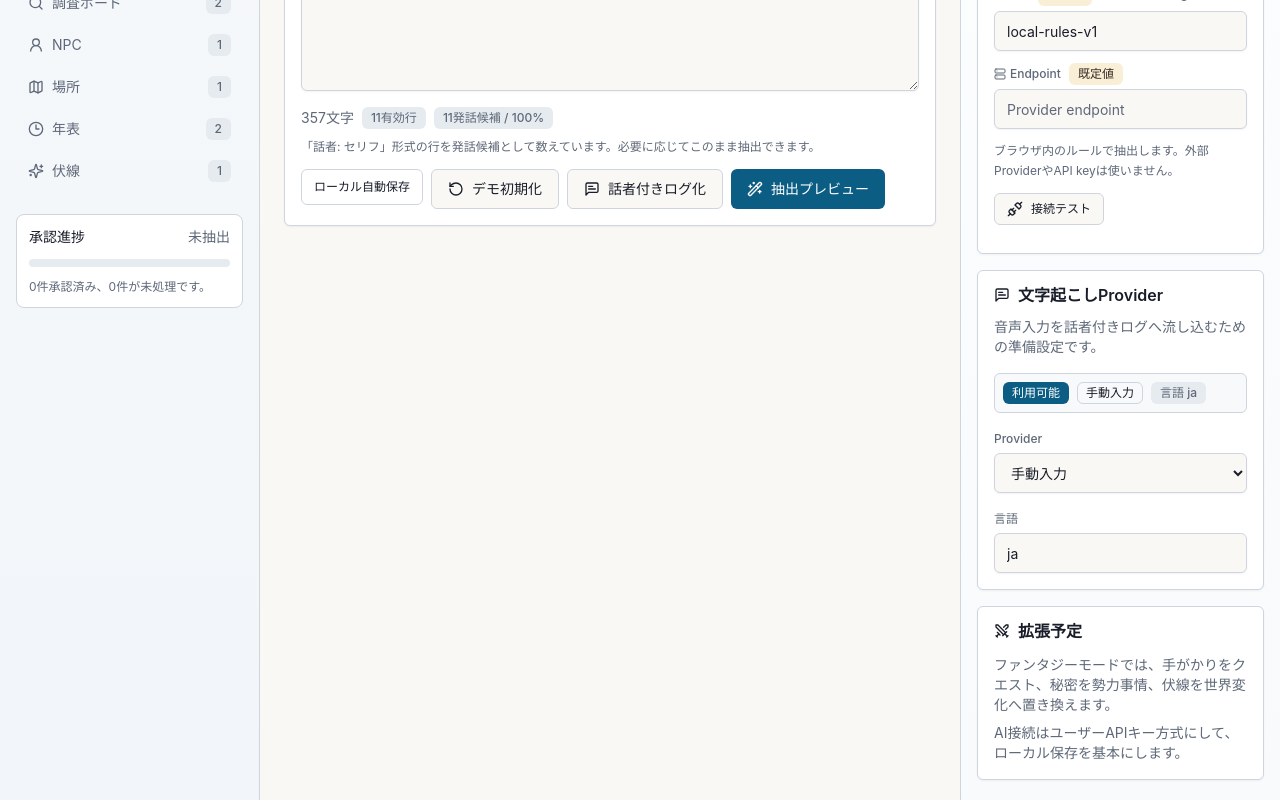
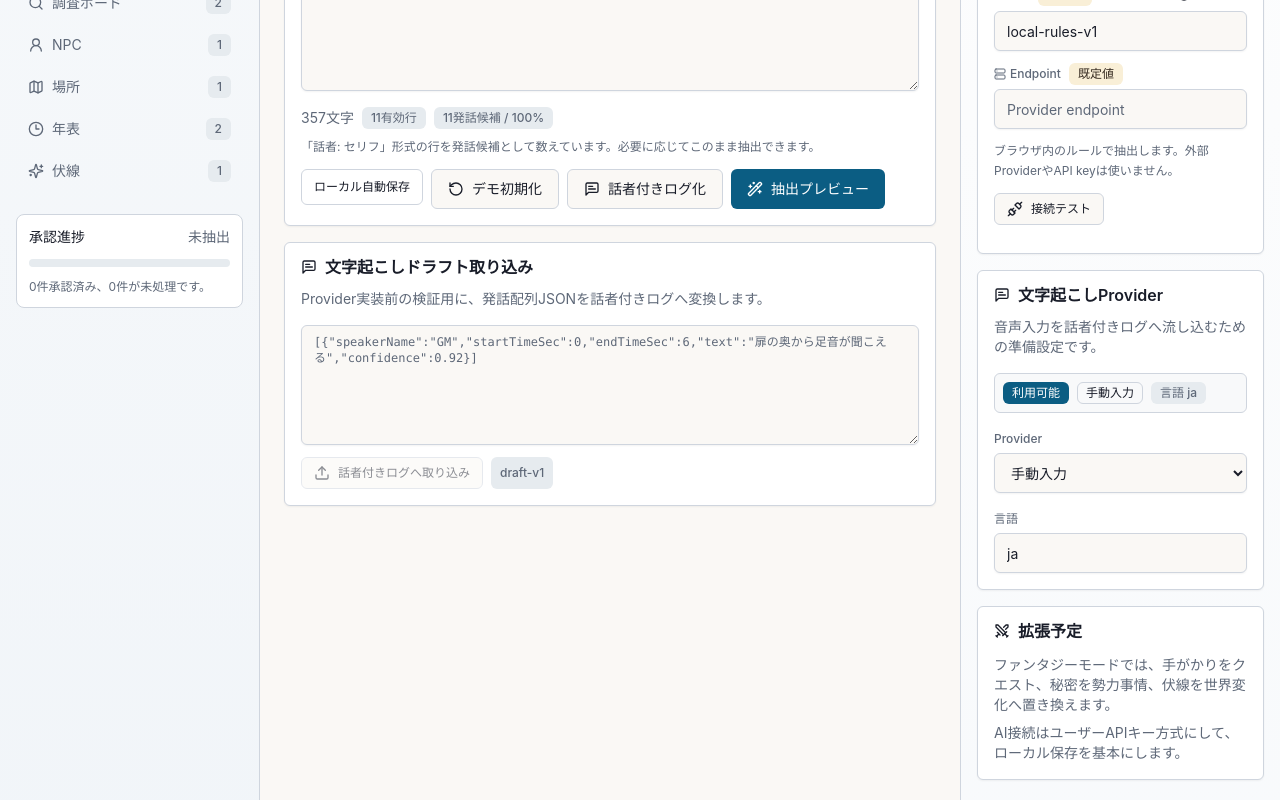
Before and after one commit to Kota-Ohno/trpg-gm-copilot, a React (Vite) app: page / in a window 1280 px wide. Shown: the part 702-1502 px from the top of the page. Built offline with nearby package versions, Linux system fonts and the light colour scheme.

Commit message:
Import transcription draft logs

```diff
--- a/src/App.tsx
+++ b/src/App.tsx
@@ -29,6 +29,7 @@ import { Button } from "./components/ui/button";
 import { Card, CardContent, CardDescription, CardHeader, CardTitle } from "./components/ui/card";
 import { Input } from "./components/ui/input";
 import { Tabs } from "./components/ui/tabs";
+import { Textarea } from "./components/ui/textarea";
 import { sampleLiveLog } from "./data/sample";
 import {
   applyExtraction,
@@ -46,6 +47,7 @@ import {
 import {
   liveLogToPlainText,
   parsePlainLogToLiveLog,
+  transcriptionDraftsToLiveLog,
 } from "./lib/extraction";
 import {
   defaultProviderSecretSettings,
@@ -64,6 +66,7 @@ import type {
   SessionState,
   ClueStatus,
   SpeakerRole,
+  TranscriptionSegmentDraft,
   TranscriptSegment,
   WorkspaceTab,
 } from "./types";
@@ -230,6 +233,8 @@ export function App() {
   const [reviewKindFilter, setReviewKindFilter] = useState<ReviewKindFilter>("all");
   const [campaignQuery, setCampaignQuery] = useState("");
   const [sessionQuery, setSessionQuery] = useState("");
+  const [transcriptionDraftJson, setTranscriptionDraftJson] = useState("");
+  const [transcriptionImportError, setTranscriptionImportError] = useState<string | null>(null);
   const [storageError, setStorageError] = useState<string | null>(null);
   const [providerSecrets, setProviderSecrets] = useState<ProviderSecretSettings>(loadProviderSecrets);
   const [confirmation, setConfirmation] = useState<ConfirmationRequest | null>(null);
@@ -657,6 +662,32 @@ export function App() {
 
   const restoreSampleLiveLog = (): void => {
     updateCurrentSession({ liveLog: cloneJson(sampleLiveLog) });
+  };
+
+  const importTranscriptionDraftJson = (): void => {
+    try {
+      const parsedDrafts = JSON.parse(transcriptionDraftJson) as unknown;
+      if (!Array.isArray(parsedDrafts)) {
+        setTranscriptionImportError("文字起こしドラフトは配列JSONで入力してください。");
+        return;
+      }
+
+      const liveLogFromDrafts = transcriptionDraftsToLiveLog(
+        parsedDrafts as TranscriptionSegmentDraft[],
+        `${currentSession.title} 文字起こし`,
+      );
+      if (!liveLogFromDrafts) {
+        setTranscriptionImportError("取り込める発話本文がありません。");
+        return;
+      }
+
+      updateCurrentSession({ liveLog: liveLogFromDrafts });
+      setTranscriptionDraftJson("");
+      setTranscriptionImportError(null);
+      setLogInputMode("speaker");
+    } catch {
+      setTranscriptionImportError("JSONとして読み込めません。");
+    }
   };
 
   const updateSpeakerName = (speakerId: string, name: string): void => {
@@ -1220,6 +1251,43 @@ export function App() {
                         onUpdateSpeakerRole={updateSpeakerRole}
                       />
                     )}
+                  </CardContent>
+                </Card>
+                <Card>
+                  <CardHeader>
+                    <CardTitle className="flex items-center gap-2">
+                      <MessageSquareText className="h-4 w-4" />
+                      文字起こしドラフト取り込み
+                    </CardTitle>
+                    <CardDescription className="mt-2">
+                      Provider実装前の検証用に、発話配列JSONを話者付きログへ変換します。
+                    </CardDescription>
+                  </CardHeader>
+                  <CardContent className="space-y-3">
+                    <Textarea
+                      aria-label="文字起こしドラフトJSON"
+                      className="min-h-[120px] font-mono text-xs"
+                      placeholder='[{"speakerName":"GM","startTimeSec":0,"endTimeSec":6,"text":"扉の奥から足音が聞こえる","confidence":0.92}]'
+                      value={transcriptionDraftJson}
+                      onChange={(event) => setTranscriptionDraftJson(event.target.value)}
+                    />
+                    {transcriptionImportError && (
+                      <p className="text-xs text-destructive" role="alert">
+                        {transcriptionImportError}
+                      </p>
+                    )}
+                    <div className="flex flex-wrap gap-2">
+                      <Button
+                        disabled={!transcriptionDraftJson.trim() || isExtracting}
+                        onClick={importTranscriptionDraftJson}
+                        size="sm"
+                        variant="outline"
+                      >
+                        <Upload className="h-4 w-4" />
+                        話者付きログへ取り込み
+                      </Button>
+                      <Badge variant="muted">draft-v1</Badge>
+                    </div>
                   </CardContent>
                 </Card>
               </div>
```
